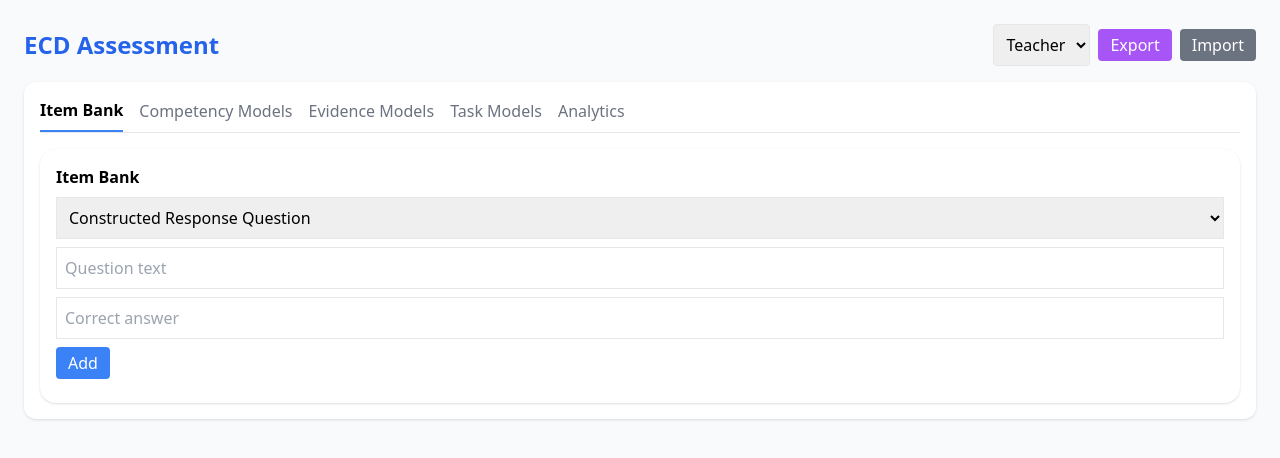
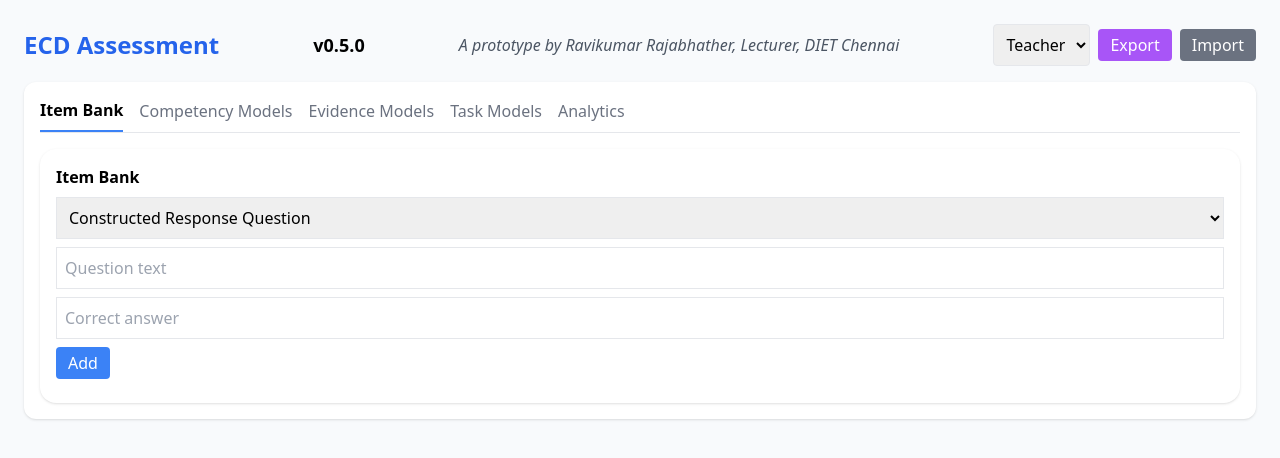
Before and after one commit to rvkmar/ecd-assessment, a React (Vite) app: page / in a window 1280 px wide. Shown: the top 458 px of the page. Built offline with nearby package versions, Linux system fonts and the light colour scheme.

Commit message:
version and name added

```diff
--- a/src/App.jsx
+++ b/src/App.jsx
@@ -47,6 +47,8 @@ export default function App() {
     <div className="min-h-screen bg-slate-50 p-6 space-y-4">
       <div className="flex justify-between items-center">
         <h1 className="text-2xl font-bold text-blue-600">ECD Assessment</h1>
+        <h3 className="text-lg font-semibold">v0.5.0</h3>
+        <p className="italic text-gray-600">A prototype by Ravikumar Rajabhather, Lecturer, DIET Chennai</p>
         <div className="flex items-center gap-2">
           <select
             className="border p-2 rounded"
```
